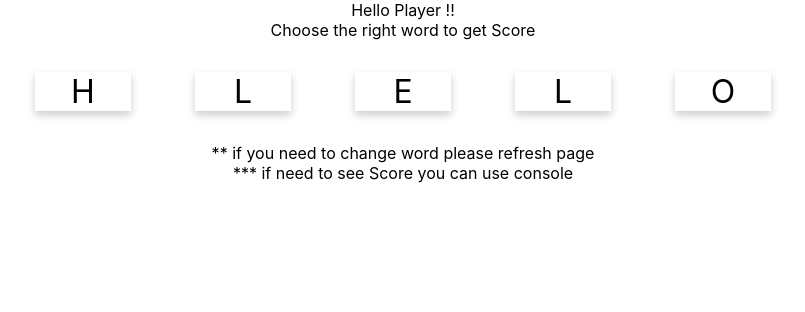
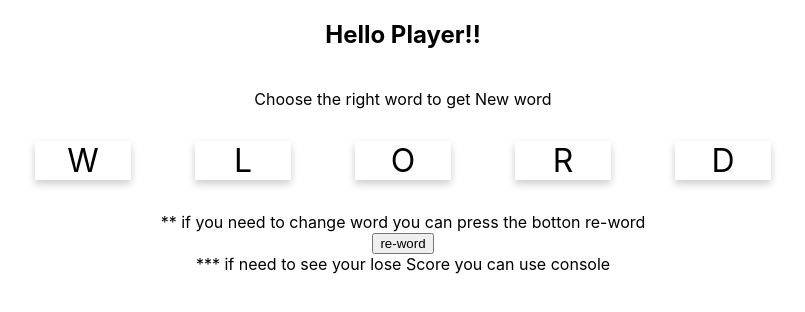
Before and after one commit to Artsadthavud/LAB-3SA03, a React (Create React App) app: page / in a window 1280 px wide. Shown: the top 312 px of the page, without its empty margins (237-1042 px from the left). Built offline with nearby package versions, Linux system fonts and the light colour scheme.

Commit message:
เพิ่มคำศัพท์เป็น 10 คำ และวิธีการสุ่มคำ

```diff
--- a/src/App.js
+++ b/src/App.js
@@ -1,27 +1,45 @@
-import React, { Component } from 'react';
+import React, { Component,useState } from 'react';
+
 import './App.css';
 
 import WordCard from './WordCard';
+
 class App extends Component {
    word = wordItems();
+
  render() {
+
  return (
+
  <div className="App">
-   Hello Player !!
+   <h2>Hello Player!!</h2>
   <br/>
-  Choose the right word to get Score
+  Choose the right word to get New word
   <WordCard value={this.word}/>
-   ** if you need to change word please refresh page
+   ** if you need to change word you can press the botton re-word
    <br/>
-   *** if need to see Score you can use console
+   <button type="button" onClick={ refreshPage }> <span>re-word</span> </button>
+   <br/>
+   *** if need to see your lose Score you can use console
+   <br/>
+   <br/>
+   <br/>
+   <br/>
+   <br/>
+
  </div>
  );
  }
 }
 
+function refreshPage(){
+  window.location.reload();
+}
 function wordItems() {
-  const stockWord = ["hello", "world", "react","native"];
-  var rand = Math.floor(Math.random() * Math.floor(4));
+  const stockWord = ["hello", "world", "react","native","engineer","dota2","start","refresh","hint","school"];
+  var rand = Math.floor(Math.random() * Math.floor(10));
   return stockWord[rand];
 }
+
+
 export default App;
--- a/src/WordCard.js
+++ b/src/WordCard.js
@@ -15,6 +15,13 @@ const prepareStateFromWord = given_word =>{
     }
 }
 
+function counter(){
+    var sco = 0
+    var ans = 0
+    ans =  sco + 1
+    return ans
+}
+
 export default function WordCard(props){
 
 const [state, setState] = useState(prepareStateFromWord(props.value))
@@ -30,11 +37,14 @@ const [state, setState] = useState(prepareStateFromWord(props.value))
                     console.log('yeah you win !! ')
                     setState({...state ,guess: '',score: state.score +1})
                     console.log('yeah your win score = %d',state.score)
+
+                    window.location.reload();
                 }
                 else{
                     console.log('reset, next attempt try again')
                     setState({...state, guess: '' ,attempt: state.attempt +1})
                     console.log('yeah your lose score = %d',state.attempt)
+                    counter();
                 }
             }
     }
```
